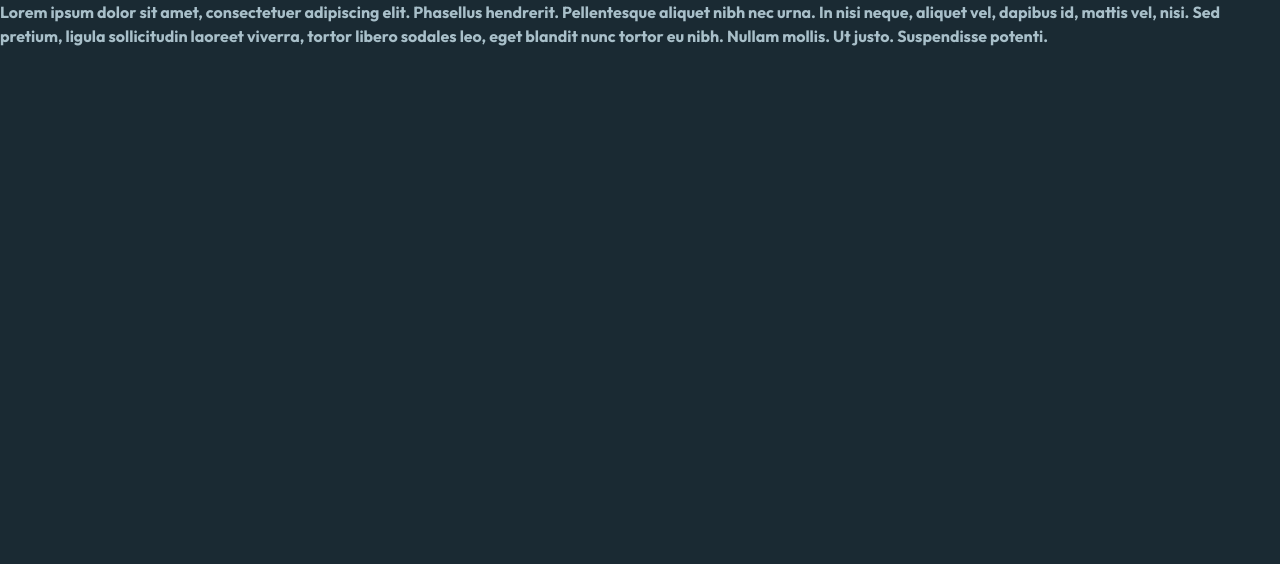
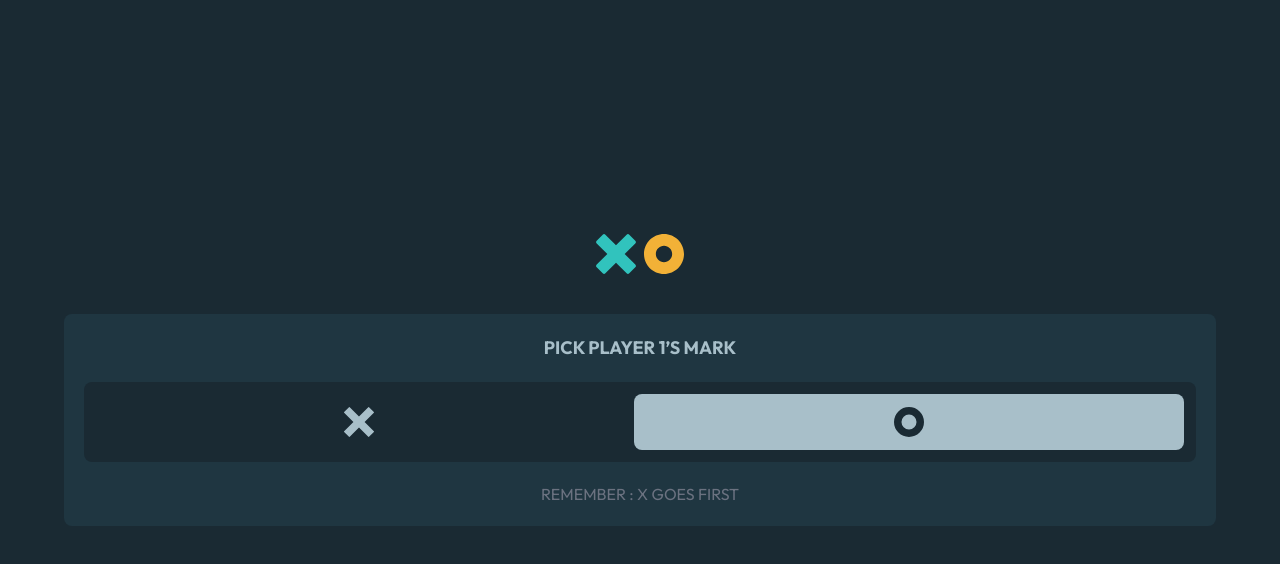
Before and after one commit to g1alexander/tic-tac-toe, a React (Vite) app: page / in a window 1280 px wide. Shown: the top 564 px of the page. Built offline with nearby package versions, Linux system fonts and the light colour scheme.

Commit message:
styles: home part 1

```diff
--- a/src/pages/Home.tsx
+++ b/src/pages/Home.tsx
@@ -1,12 +1,33 @@
+import IconO from "@assets/icon-o.svg";
+import IconX from "@assets/icon-x.svg";
+import OOutline from "@components/icons/OOutline";
+import XOutline from "@components/icons/XOutline";
+
 function Home() {
   return (
-    <p className=" font-bold ">
-      Lorem ipsum dolor sit amet, consectetuer adipiscing elit. Phasellus
-      hendrerit. Pellentesque aliquet nibh nec urna. In nisi neque, aliquet vel,
-      dapibus id, mattis vel, nisi. Sed pretium, ligula sollicitudin laoreet
-      viverra, tortor libero sodales leo, eget blandit nunc tortor eu nibh.
-      Nullam mollis. Ut justo. Suspendisse potenti.
-    </p>
+    <section className="h-screen flex flex-col items-center justify-center gap-10">
+      <article className="flex gap-2">
+        <img src={IconX} alt="icon-o" className="w-10 h-10" />
+        <img src={IconO} alt="icon-x" className="w-10 h-10" />
+      </article>
+
+      <article className="bg-black-300 w-[90%] rounded-lg p-5 text-center">
+        <h1 className="font-bold mb-5 text-lg">PICK PLAYER 1’S MARK</h1>
+
+        <article className="bg-black-400 py-3 rounded-lg flex w-full mb-5">
+          <div className="w-1/2 mx-auto flex justify-center items-center">
+            <XOutline state={true} />
+          </div>
+          <div className="bg-gray-400 rounded-lg flex justify-center items-center px-6 py-3 w-1/2 mx-auto mr-3">
+            <OOutline state={false} />
+          </div>
+        </article>
+
+        <h3 className="text-gray-500">REMEMBER : X GOES FIRST</h3>
+      </article>
+
+      <article>{/* btns */}</article>
+    </section>
   );
 }
 
```
